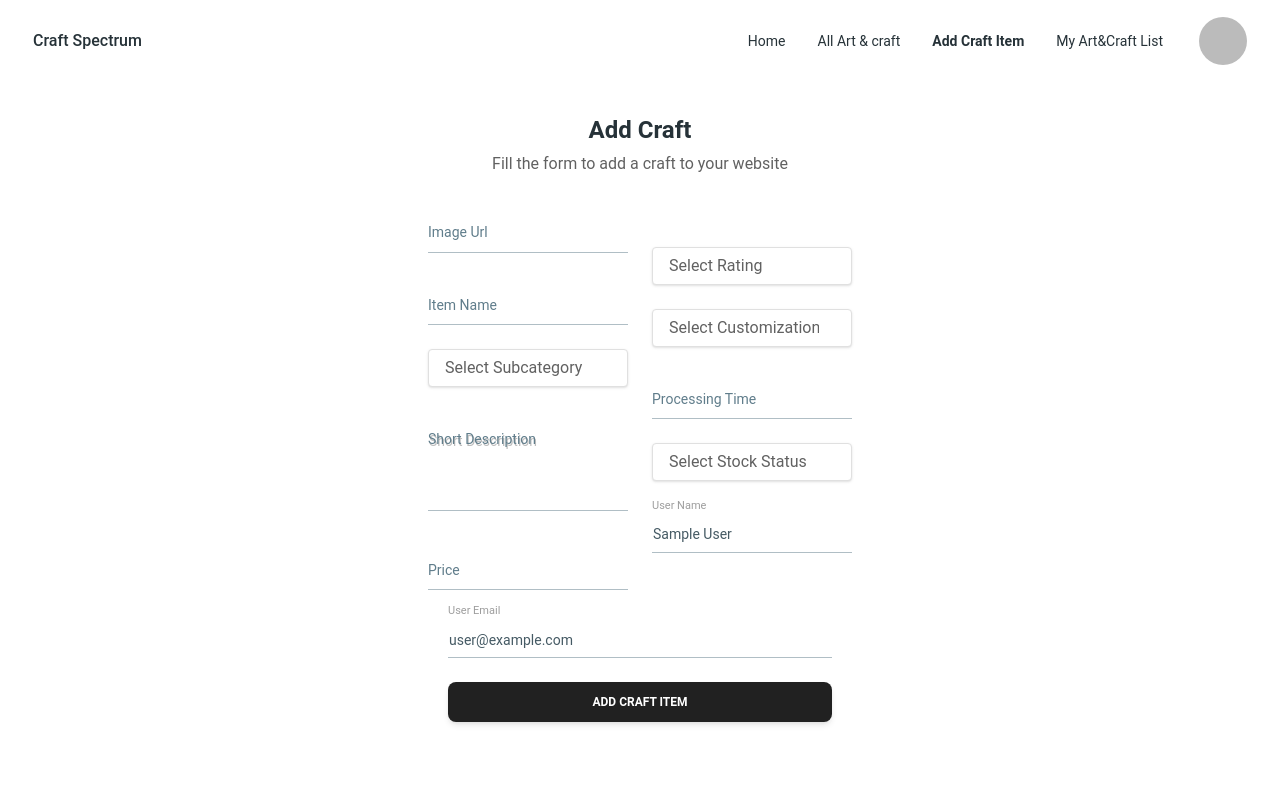
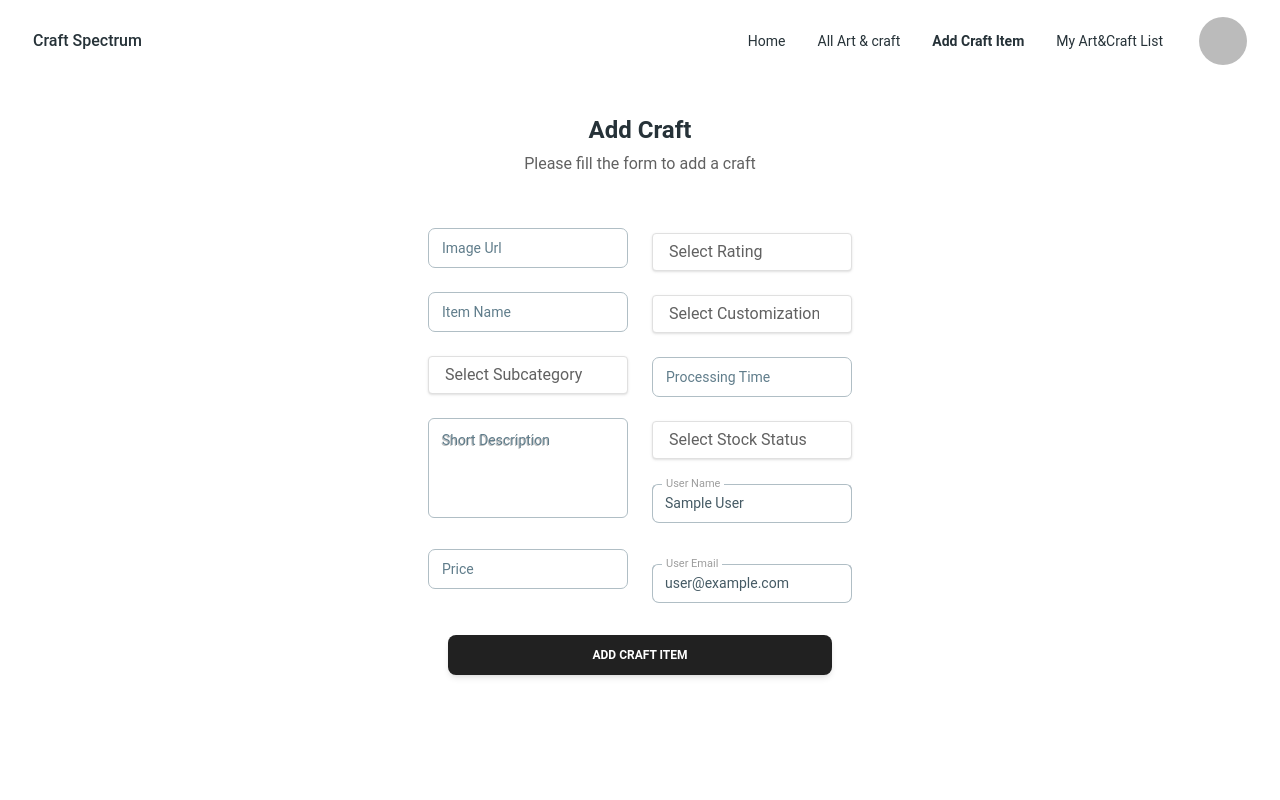
Before and after one commit to DeepsEffect/craft-spectrum, a React (Vite) app: page /addCraftItem in a window 1280 px wide. Shown: the top 800 px of the page. Built offline with nearby package versions, Linux system fonts and the light colour scheme; no server answers; sample sign-in values are in the browser's storage.

Commit message:
update add craft form

```diff
--- a/src/pages/AddCraftItem.jsx
+++ b/src/pages/AddCraftItem.jsx
@@ -8,7 +8,7 @@ import {
 import { useContext } from "react";
 import { AuthContext } from "../providers/AuthProvider";
 import toast from "react-hot-toast";
-import { useLocation, useNavigate } from "react-router-dom";
+import { ScrollRestoration, useLocation, useNavigate } from "react-router-dom";
 
 const AddCraftItem = () => {
   const { user } = useContext(AuthContext);
@@ -66,21 +66,22 @@ const AddCraftItem = () => {
 
   return (
     <div className="mx-auto">
+      <ScrollRestoration></ScrollRestoration>
       <Card
         color="transparent"
         shadow={false}
-        className="flex items-center mt-4 lg:mt-8"
+        className="flex items-center mt-4 lg:mt-8 justify-center "
       >
         <Typography variant="h4" color="blue-gray">
           Add Craft
         </Typography>
         <Typography color="gray" className="mt-1 font-normal">
-          Fill the form to add a craft to your website
+          Please fill the form to add a craft
         </Typography>
         {/* form section */}
         <form
           onSubmit={handleAddCraft}
-          className="mt-8 mb-2 w-80 max-w-screen-lg sm:w-96"
+          className="mt-8 mb-2 w-80 max-w-screen-lg sm:w-96 "
         >
           <div className="mb-1 flex-row lg:flex justify-center items-center gap-6 ">
             {/* section left */}
@@ -88,28 +89,18 @@ const AddCraftItem = () => {
               {/* image input */}
 
               <Input
-                variant="standard"
+                variant="outlined"
                 name="image"
                 label="Image Url"
                 placeholder="Image Url"
-                className=" !border-t-blue-gray-200 focus:!border-t-gray-900"
-                labelProps={{
-                  className: "before:content-none after:content-none",
-                }}
               />
 
               {/* item name */}
-
               <Input
-                size="lg"
                 name="item_name"
                 label="Item Name"
-                variant="standard"
+                variant="outlined"
                 placeholder="Item name"
-                className=" !border-t-blue-gray-200 focus:!border-t-gray-900"
-                labelProps={{
-                  className: "before:content-none after:content-none",
-                }}
               />
 
               {/* subcategory name */}
@@ -131,33 +122,24 @@ const AddCraftItem = () => {
 
               <Textarea
                 size="lg"
-                variant="standard"
+                variant="outlined"
                 label="Short Description"
                 name="short_description"
                 placeholder="Short Description"
-                className=" !border-t-blue-gray-200 focus:!border-t-gray-900"
-                labelProps={{
-                  className: "before:content-none after:content-none",
-                }}
               />
 
               {/* price */}
               <Input
-                size="lg"
-                variant="standard"
+                variant="outlined"
                 label="Price"
-                // defaultValue={"$"}
+                type="number"
                 name="price"
                 placeholder="Price"
-                className=" !border-t-blue-gray-200 focus:!border-t-gray-900"
-                labelProps={{
-                  className: "before:content-none after:content-none",
-                }}
               />
             </section>
 
             {/* section right */}
-            <section className="mb-1 flex flex-col gap-6">
+            <section className="mb-1 mt-6 flex flex-col gap-6">
               <select
                 name="rating"
                 className="block appearance-none w-full bg-white border border-gray-300 hover:border-gray-500 px-4 py-2 pr-8 rounded shadow leading-tight focus:outline-none focus:bg-white focus:border-gray-500"
@@ -182,15 +164,9 @@ const AddCraftItem = () => {
 
               {/* processing time */}
               <Input
-                size="lg"
-                variant="standard"
+                variant="outlined"
                 label="Processing Time"
                 name="processing_time"
-                placeholder="Processing Time"
-                className=" !border-t-blue-gray-200 focus:!border-t-gray-900"
-                labelProps={{
-                  className: "before:content-none after:content-none",
-                }}
               />
 
               {/* stock status */}
@@ -206,35 +182,25 @@ const AddCraftItem = () => {
               {/* username */}
               <Input
                 readOnly
-                variant="standard"
+                variant="outlined"
                 label="User Name"
-                size="lg"
                 name="username"
                 defaultValue={user.displayName}
-                placeholder="Enter Your Username"
-                className=" !border-t-blue-gray-200 focus:!border-t-gray-900"
-                labelProps={{
-                  className: "before:content-none after:content-none",
-                }}
+                placeholder="Username"
               />
+              <div className=" mb-1 flex flex-col gap-6 mt-4">
+                <Input
+                  readOnly
+                  variant="outlined"
+                  label="User Email"
+                  defaultValue={user.email}
+                  name="email"
+                  placeholder="user@gmail.com"
+                />
+              </div>
             </section>
           </div>
 
-          <div className=" mb-1 flex flex-col gap-6 mt-4">
-            <Input
-              readOnly
-              variant="standard"
-              label="User Email"
-              defaultValue={user.email}
-              size="lg"
-              name="email"
-              placeholder="user@gmail.com"
-              className=" !border-t-blue-gray-200 focus:!border-t-gray-900"
-              labelProps={{
-                className: "before:content-none after:content-none",
-              }}
-            />
-          </div>
           <Button type="submit" className="mt-6" fullWidth>
             Add Craft Item
           </Button>
```
